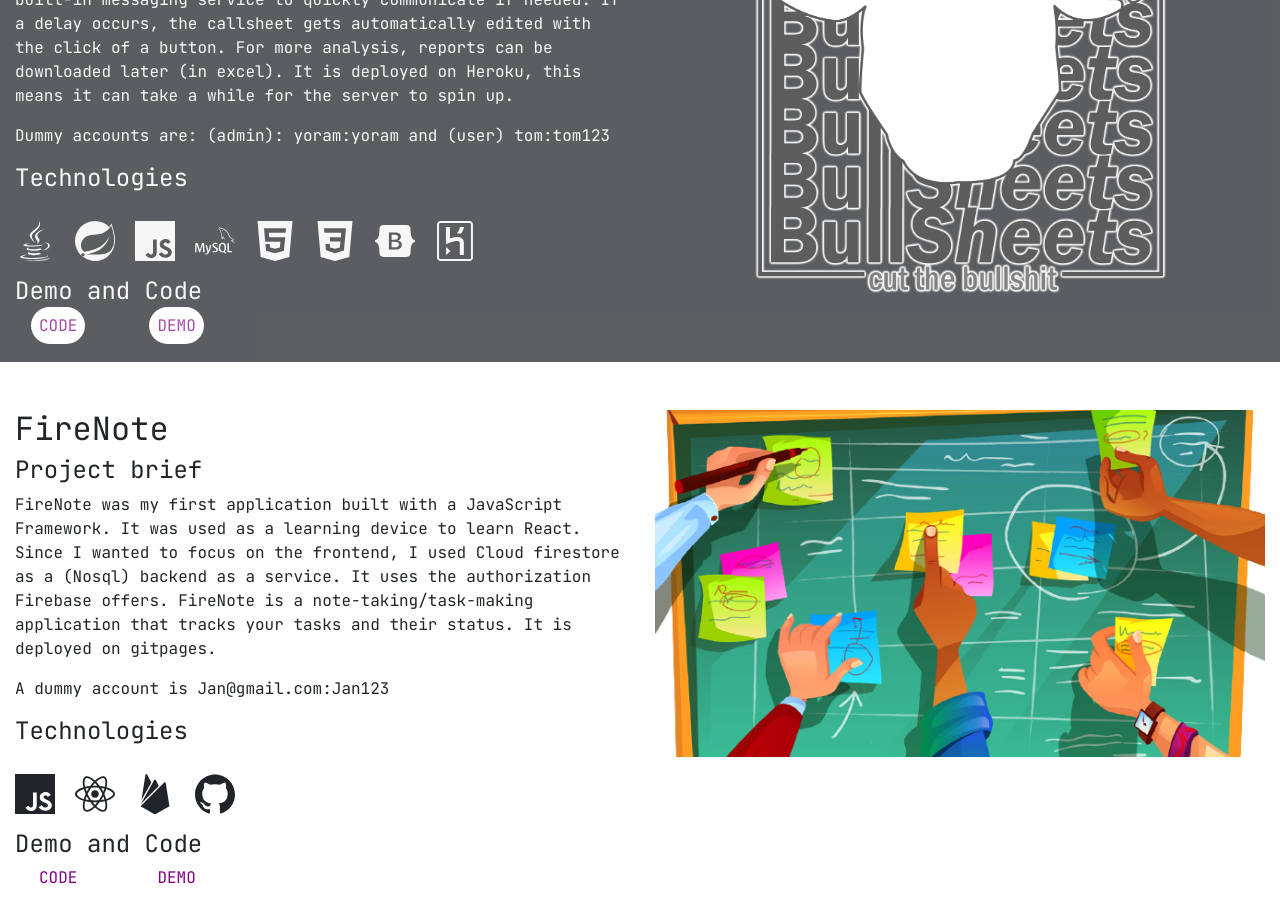
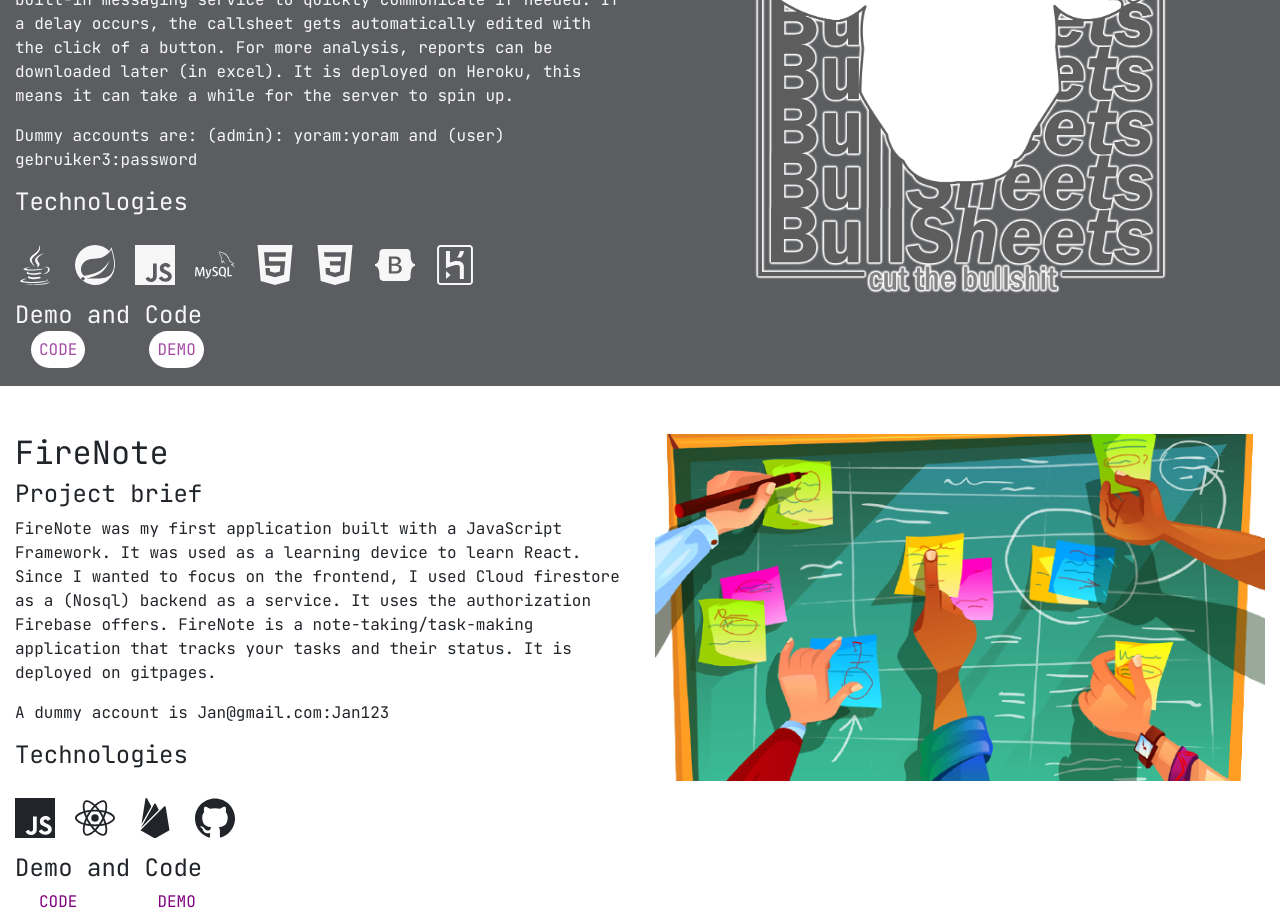
Before and after one commit to YoramHernalsteen/YoramHernalsteen.github.io, a React (Create React App) app: page /#/ in a window 1280 px wide. Shown: the part 1720-2641 px from the top of the page. Built offline with nearby package versions, Linux system fonts and the light colour scheme.

Commit message:
changed account bullsheet

```diff
--- a/src/components/portfolio.js
+++ b/src/components/portfolio.js
@@ -162,7 +162,7 @@ export function Portfolio() {
                     if needed. If a delay occurs, the callsheet gets automatically edited with the click of a button.
                     For more analysis, reports can be downloaded later (in excel). It is deployed on Heroku, this means
                     it can take a while for the server to spin up. </p>
-                <p>Dummy accounts are: (admin): yoram:yoram and (user) tom:tom123</p>
+                <p>Dummy accounts are: (admin): yoram:yoram and (user) gebruiker3:password</p>
                 <h4>Technologies</h4>
                 <div className="mb-3">
                     <IconLink href="https://www.java.com/nl/" target="_blank"><SiJava className="icons"/></IconLink>
```
